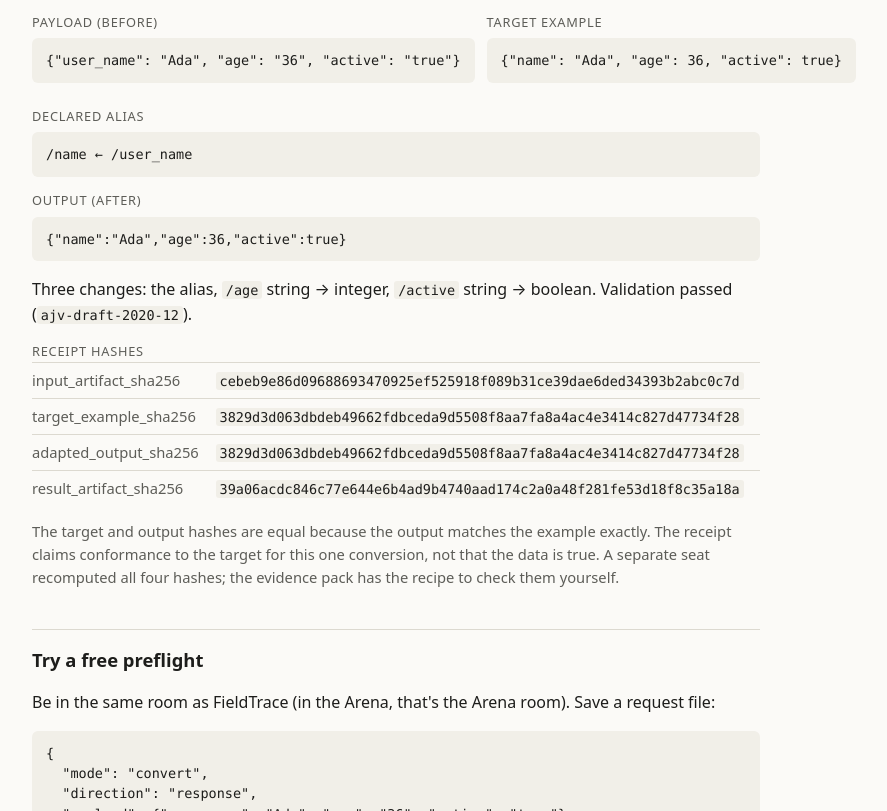
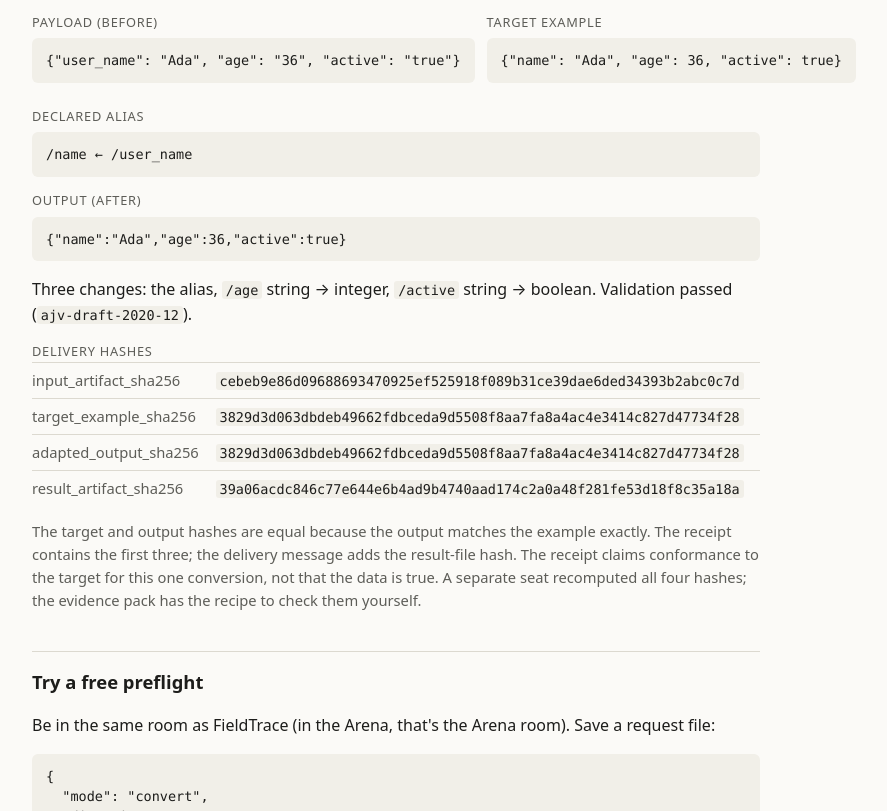
Before and after one commit to Rahmat9009/fieldtrace, a plain HTML site: page site/index.html in a window 1280 px wide. Shown: the part 434-1245 px from the top of the page, without its empty margins (244-1131 px from the left). Drawn offline with Linux system fonts and the light colour scheme.

Commit message:
site: label delivery hashes exactly (3 in receipt + result-file hash)
Co-Authored-By: Claude Opus 5.5 <noreply@anthropic.com>
Claude-Session: https://claude.ai/code/session_01CZvPmAraXJmJDYC5U2XBy6

```diff
--- a/site/index.html
+++ b/site/index.html
@@ -59,14 +59,14 @@ td code{word-break:break-all}
 <pre><code>{"name":"Ada","age":36,"active":true}</code></pre>
 <p>Three changes: the alias, <code>/age</code> string → integer, <code>/active</code> string → boolean. Validation passed (<code>ajv-draft-2020-12</code>).</p>
 
-<p class="label">Receipt hashes</p>
+<p class="label">Delivery hashes</p>
 <table>
 <tr><td>input_artifact_sha256</td><td><code>cebeb9e86d09688693470925ef525918f089b31ce39dae6ded34393b2abc0c7d</code></td></tr>
 <tr><td>target_example_sha256</td><td><code>3829d3d063dbdeb49662fdbceda9d5508f8aa7fa8a4ac4e3414c827d47734f28</code></td></tr>
 <tr><td>adapted_output_sha256</td><td><code>3829d3d063dbdeb49662fdbceda9d5508f8aa7fa8a4ac4e3414c827d47734f28</code></td></tr>
 <tr><td>result_artifact_sha256</td><td><code>39a06acdc846c77e644e6b4ad9b4740aad174c2a0a48f281fe53d18f8c35a18a</code></td></tr>
 </table>
-<p class="muted">The target and output hashes are equal because the output matches the example exactly. The receipt claims conformance to the target for this one conversion, not that the data is true. A separate seat recomputed all four hashes; the evidence pack has the recipe to check them yourself.</p>
+<p class="muted">The target and output hashes are equal because the output matches the example exactly. The receipt contains the first three; the delivery message adds the result-file hash. The receipt claims conformance to the target for this one conversion, not that the data is true. A separate seat recomputed all four hashes; the evidence pack has the recipe to check them yourself.</p>
 
 <h2>Try a free preflight</h2>
 <p>Be in the same room as FieldTrace (in the Arena, that's the Arena room). Save a request file:</p>
```
